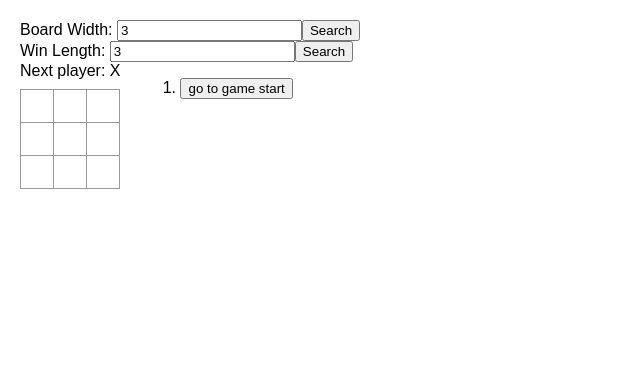
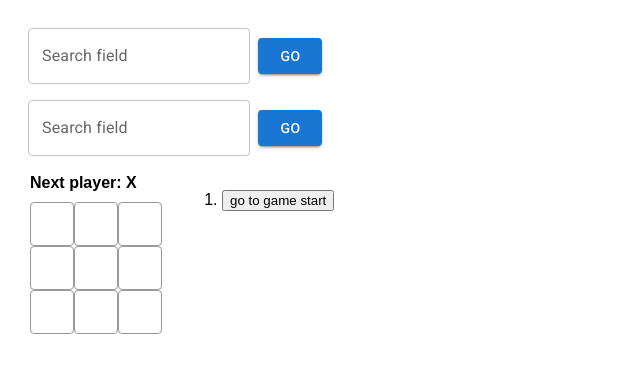
Before and after one commit to Zackareee/react-playground, a React (Create React App) app: page / in a window 1280 px wide. Shown: the top 372 px of the page, without its empty margins (0-640 px from the left). Built offline with nearby package versions, Linux system fonts and the light colour scheme.

Commit message:
beginning MUI

```diff
--- a/package.json
+++ b/package.json
@@ -4,6 +4,9 @@
     "description": "playing around with react",
     "main": "src/index.js",
     "dependencies": {
+        "@emotion/react": "^11.11.4",
+        "@emotion/styled": "^11.11.5",
+        "@mui/material": "^5.15.17",
         "react": "^18.2.0",
         "react-dom": "^18.2.0",
         "react-scripts": "^5.0.1"
--- a/public/index.html
+++ b/public/index.html
@@ -5,6 +5,9 @@
     <meta charset="UTF-8" />
     <meta name="viewport" content="width=device-width, initial-scale=1.0" />
     <title>Zack's Tic⭕Tac❌Toe</title>
+    <link rel="preconnect" href="https://fonts.googleapis.com" />
+    <link rel="preconnect" href="https://fonts.gstatic.com" crossorigin />
+    <link rel="stylesheet" href="https://fonts.googleapis.com/css2?family=Roboto:wght@300;400;500;700&display=swap" />
 </head>
 
 <body>
--- a/src/App.js
+++ b/src/App.js
@@ -1,8 +1,22 @@
 import { useState } from 'react';
+import Stack from '@mui/material/Stack';
+import Button from '@mui/material/Button';
+import Box from '@mui/material/Box';
+import TextField from '@mui/material/TextField';
+import Typography from '@mui/material/Typography';
 
 function Square({ value, onSquareClick }) {
-    // console.log('clicked!');
-    return <button onClick={onSquareClick} className="square">{value}</button>
+    const boxSize = 44 //px
+
+    if (value == "X") {
+        return  <Button  style={{ fontSize: 30, m: 1, height: boxSize , border: '1px solid #999', minWidth: boxSize, width:boxSize  }} variant="outlined" color="success" >{value}</Button>
+    } else if (value == "0") {
+        return <Button onClick={onSquareClick} variant="outlined" color="error" style={{ fontSize: 30, m: 1, height: boxSize , border: '1px solid #999', minWidth: boxSize, width:boxSize,  }}>{value}</Button>
+    }
+    else {
+        return <Button onClick={onSquareClick} variant="outlined" style={{ fontSize: 30, m: 1, height: boxSize , border: '1px solid #999', minWidth: boxSize, width:boxSize,  }}>{value}</Button>
+    }
+    // return <button onClick={onSquareClick} className="square" >{value}</button>
 }
 
 function Board({ xIsNext, squares, onPlay, playSize, winSize}) {
@@ -22,7 +36,7 @@ function Board({ xIsNext, squares, onPlay, playSize, winSize}) {
     const winner = calculateWinners(squares, winSize);
     let status;
     if (winner) {
-        status = "winner: " + winner
+        status = "Winner: " + winner
     } else {
         status = "Next player: " + (xIsNext ? "X" : "O")
     }
@@ -32,7 +46,7 @@ function Board({ xIsNext, squares, onPlay, playSize, winSize}) {
     const row_size = board_size;
     const col_size = board_size; //set up for debugging with various board sizes
     return <>
-          <div className="status">{status}</div>
+          <div className="status"><strong>{status}</strong></div>
           {Array.from(Array(row_size).keys()).map(row => (
             <div className="board-row">
             {Array.from(Array(col_size).keys()).map(col => (
@@ -41,45 +55,6 @@ function Board({ xIsNext, squares, onPlay, playSize, winSize}) {
             </div>
           ))}
     </>;
-
-
-
-
-
-
-
-
-
-
-
-
-
-
-
-
-
-
-
-
-
-{/*
-
-
-          {[0, 1, 2, 3].map(row => (
-            <div key={row} className="board-row">
-              {[0, 1, 2, 3].map(col => {
-                const index = row * 4 + col;
-                return (
-                  <Square
-                    key={index}
-                    value={squares[index]}
-                    onSquareClick={() => handleClick(index)}
-                  />
-                );
-              })}
-            </div>
-          ))}
-        </>; */}
 }
 
 
@@ -146,15 +121,19 @@ export function Game() {
 
     return (
         <>
-            <form onSubmit={setWidth}>
-                Board Width: <input defaultValue="3"  name="width" />
-                <button type="submit">Search</button>
-            </form>
-            <form onSubmit={setWinLength}>
-                Win Length: <input defaultValue="3" name="winlength" />
-                <button type="submit">Search</button>
-            </form>
-
+            <Box onSubmit={setWidth} component="form" sx={{ '& .MuiTextField-root': { m: 1, width: '25ch'}, }} noValidate autoComplete="off" >
+                <div style={ {display:'flex', alignItems:'center'} }>
+                    <TextField  name="width"  id="outlined-search" label="Search field" type="search" />
+                    <Button type="submit" variant="contained">Go</Button>
+                </div>
+            </Box>
+            <Box onSubmit={setWinLength} component="form" sx={{ '& .MuiTextField-root': { m: 1, width: '25ch'}, }} noValidate autoComplete="off" >
+                <div style={ {display:'flex', alignItems:'center'} }>
+                    <TextField  name="winlength"  id="outlined-search" label="Search field" type="search" />
+                    <Button type="submit" variant="contained">Go</Button>
+                </div>
+            </Box>
+            <div style={ {margin:'10px'} }>
                 <div className='game'>
                     <div className='game-board'>
                         <Board xIsNext={xIsNext} squares={currentSquares} onPlay={handlePlay} playSize={boardSize} winSize={winLength} />
@@ -163,6 +142,7 @@ export function Game() {
                         <ol>{moves}</ol>
                     </div>
 
+                </div>
             </div>
         </>
     )
```
Also changed, not shown: 1 other file (tests, documents, lock files or other folders). Lines whose indentation alone changed are shown as unchanged.
